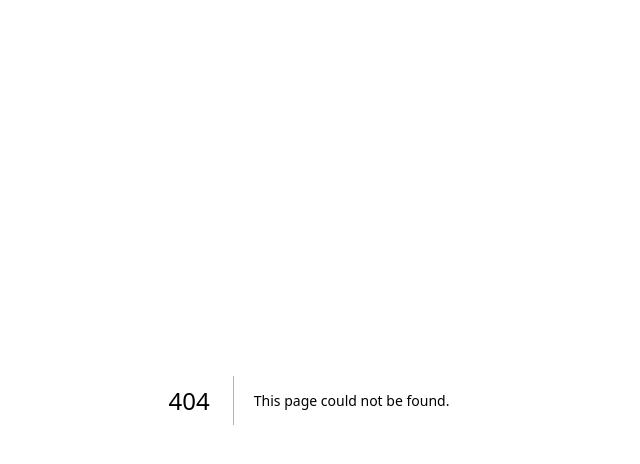
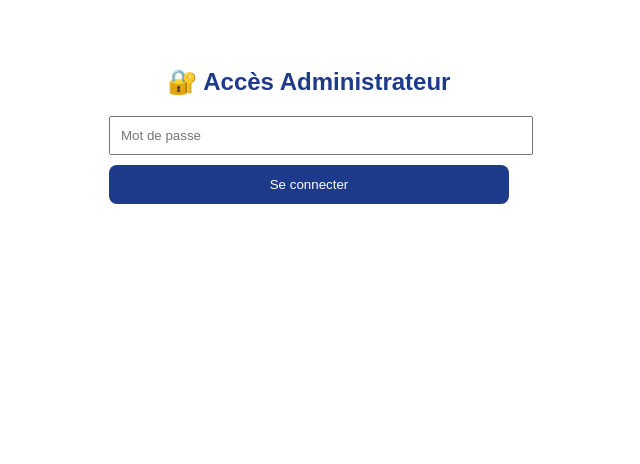
Before and after one commit to lageconde1993-lang/cvpro-africa, a Next.js app: page /admin in a window 1280 px wide. Before the commit this address had no page. Shown: the top 464 px of the page, without its empty margins (331-971 px from the left). Built offline with nearby package versions, Linux system fonts and the light colour scheme.

Commit message:
Create admin.js

```diff
--- /dev/null
+++ b/pages/admin.js
@@ -0,0 +1,85 @@
+import { useState } from "react";
+
+export default function Admin() {
+  const [authenticated, setAuthenticated] = useState(false);
+  const [password, setPassword] = useState("");
+
+  // ⚠️ Change ce mot de passe par le tien !
+  const ADMIN_PASSWORD = "Lionel@1";
+
+  const handleLogin = () => {
+    if (password === ADMIN_PASSWORD) {
+      setAuthenticated(true);
+    } else {
+      alert("Mot de passe incorrect");
+    }
+  };
+
+  if (!authenticated) {
+    return (
+      <div style={{ fontFamily: "Arial", padding: 40, maxWidth: 400, margin: "auto", textAlign: "center" }}>
+        <h2 style={{ color: "#1e3a8a" }}>🔐 Accès Administrateur</h2>
+        <input
+          type="password"
+          placeholder="Mot de passe"
+          style={{ width: "100%", padding: 10, marginBottom: 10 }}
+          onChange={e => setPassword(e.target.value)}
+          onKeyDown={e => e.key === "Enter" && handleLogin()}
+        />
+        <button
+          onClick={handleLogin}
+          style={{
+            width: "100%",
+            padding: 12,
+            background: "#1e3a8a",
+            color: "white",
+            border: "none",
+            borderRadius: 8,
+            cursor: "pointer"
+          }}
+        >
+          Se connecter
+        </button>
+      </div>
+    );
+  }
+
+  return (
+    <div style={{ fontFamily: "Arial", padding: 40, maxWidth: 1000, margin: "auto" }}>
+      <h1 style={{ color: "#1e3a8a" }}>📊 Dashboard Administrateur</h1>
+      <p>Bienvenue dans votre espace d'administration.</p>
+
+      <div style={{ display: "grid", gridTemplateColumns: "repeat(auto-fit, minmax(200px, 1fr))", gap: 20, marginTop: 30 }}>
+        <div style={{ background: "#f0f9ff", padding: 20, borderRadius: 10 }}>
+          <h3>💰 Revenus</h3>
+          <p style={{ fontSize: 24, fontWeight: "bold" }}>0 FCFA</p>
+        </div>
+
+        <div style={{ background: "#f0fdf4", padding: 20, borderRadius: 10 }}>
+          <h3>📄 CV générés</h3>
+          <p style={{ fontSize: 24, fontWeight: "bold" }}>0</p>
+        </div>
+
+        <div style={{ background: "#fef3c7", padding: 20, borderRadius: 10 }}>
+          <h3>✉️ Lettres générées</h3>
+          <p style={{ fontSize: 24, fontWeight: "bold" }}>0</p>
+        </div>
+
+        <div style={{ background: "#fce7f3", padding: 20, borderRadius: 10 }}>
+          <h3>⏳ En attente</h3>
+          <p style={{ fontSize: 24, fontWeight: "bold" }}>0</p>
+        </div>
+      </div>
+
+      <h2 style={{ marginTop: 40, color: "#1e3a8a" }}>📋 Paiements à valider</h2>
+      <div style={{ background: "white", padding: 20, borderRadius: 10, boxShadow: "0 2px 10px rgba(0,0,0,0.1)" }}>
+        <p style={{ color: "#666", textAlign: "center" }}>
+          Aucun paiement en attente pour le moment.
+        </p>
+        <p style={{ color: "#999", textAlign: "center", fontSize: 14 }}>
+          (Les paiements apparaîtront ici une fois la base de données connectée)
+        </p>
+      </div>
+    </div>
+  );
+    }
```
